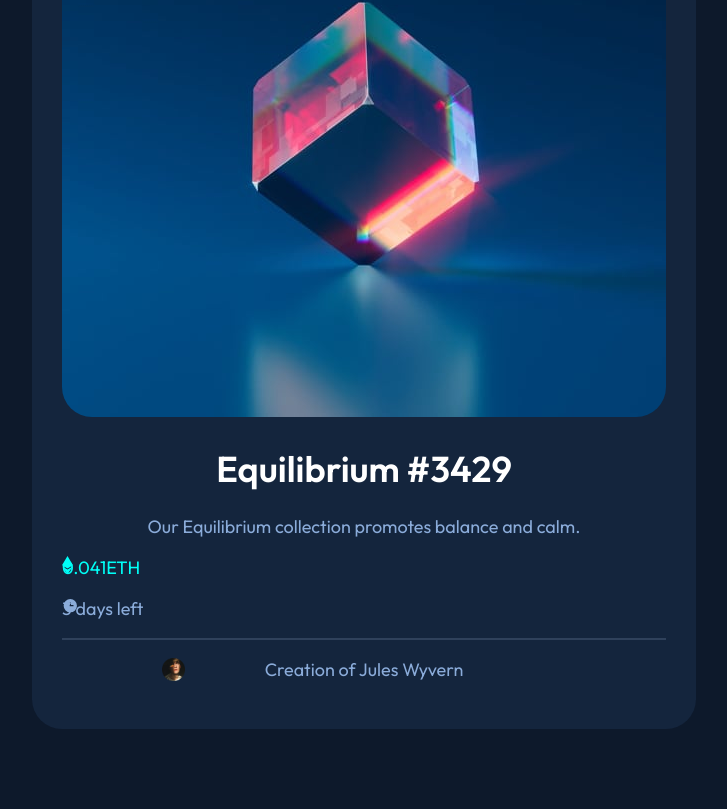
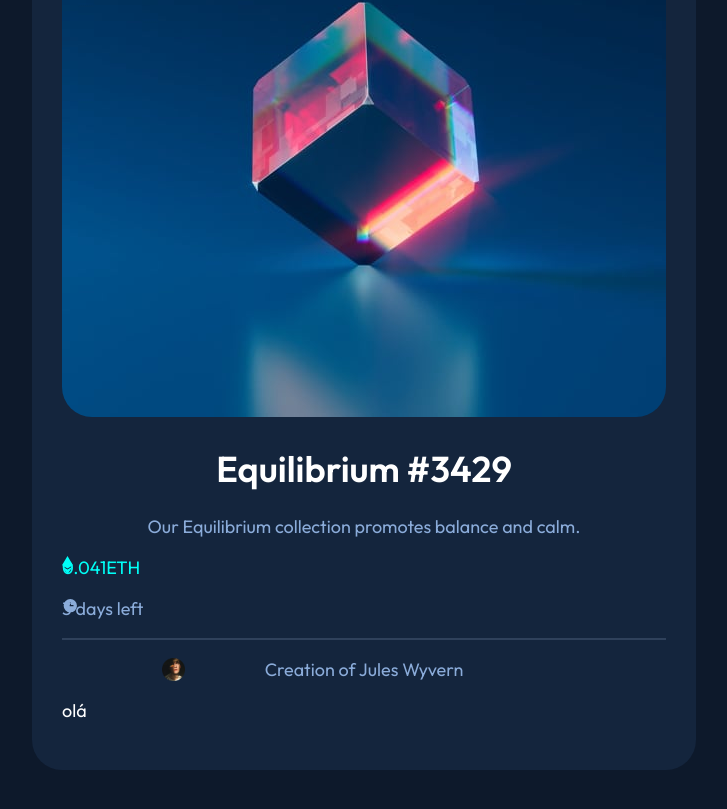
Before and after one commit to TatianePatriota/desafio-NFT-preview-card-component, a plain HTML site: page index.html in a window 1280 px wide. Shown: the part 317-1126 px from the top of the page, without its empty margins (268-995 px from the left). Drawn offline with Linux system fonts and the light colour scheme.

Commit message:
testando git

```diff
--- a/index.html
+++ b/index.html
@@ -17,6 +17,7 @@
         <p class="text-3">3 days left</p>
         <p class="linha"></p>
         <p class="text-4">Creation of Jules Wyvern</p>
+        <p>olá</p>
     </div>
 </body>
 </html>
```
